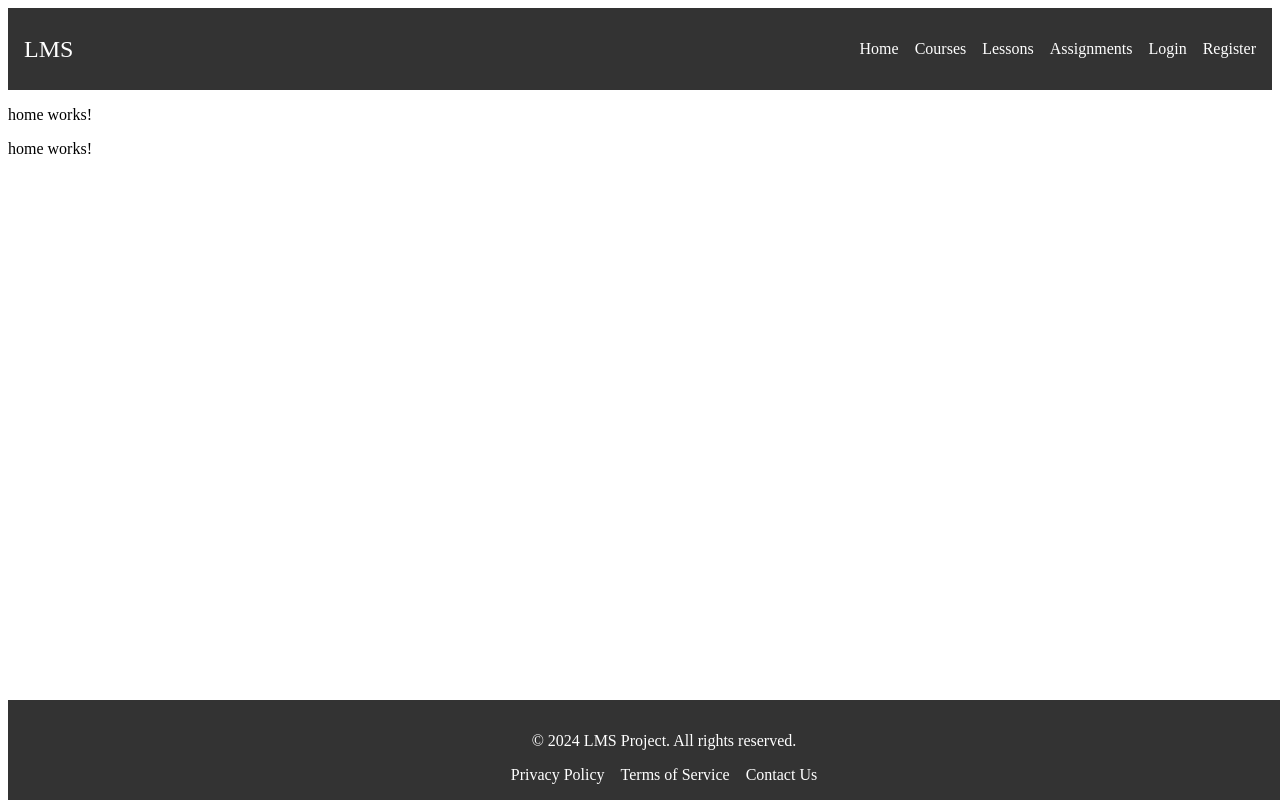
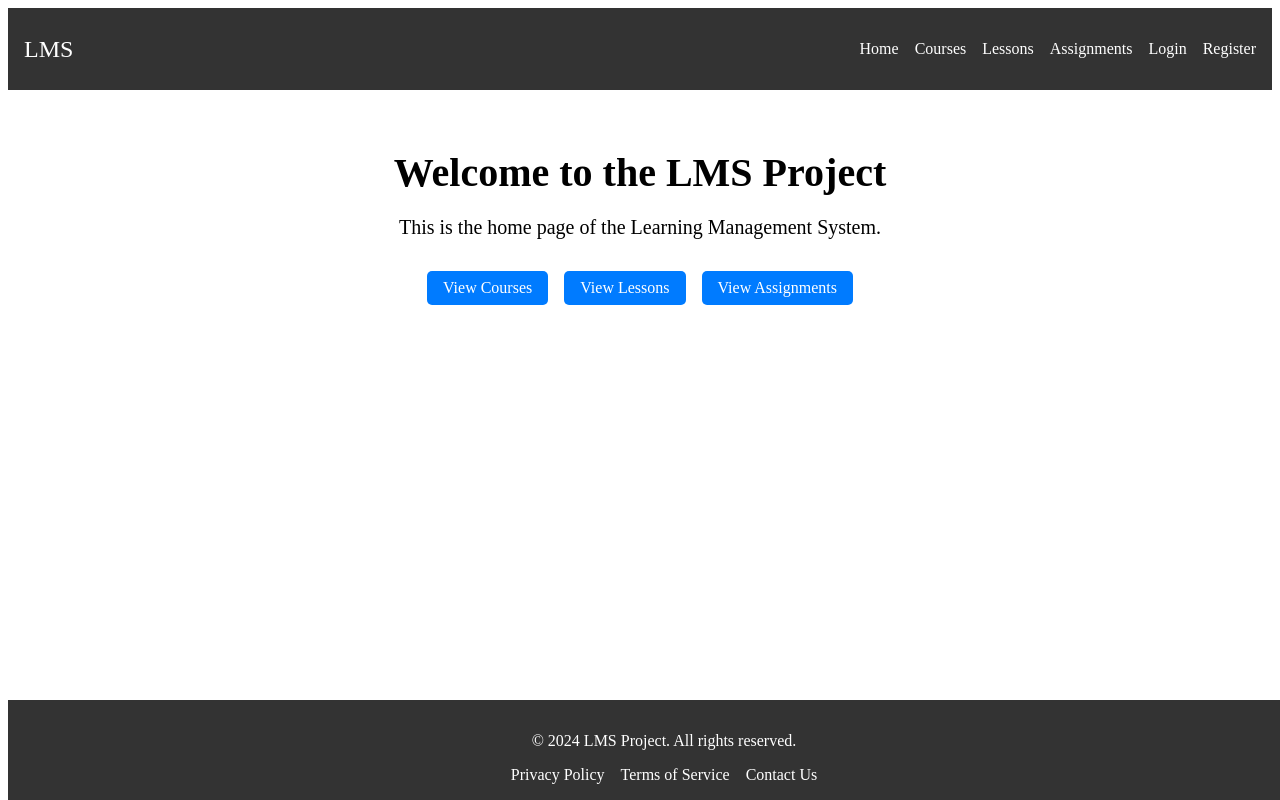
Before and after one commit to DeathwingIN/LMS-Demo, an Angular app: page /home in a window 1280 px wide. Built offline with nearby package versions, Linux system fonts and the light colour scheme.

Commit message:
inatall firebase

```diff
--- a/src/app/app.component.html
+++ b/src/app/app.component.html
@@ -1,8 +1,5 @@
 <main>
-
   <app-navbar/>
   <router-outlet></router-outlet>
-  <app-home/>
   <app-footer/>
-
 </main>
--- a/src/app/shared/components/home/home.component.html
+++ b/src/app/shared/components/home/home.component.html
@@ -1 +1,9 @@
-<p>home works!</p>
+<div class="home-container">
+  <h1>Welcome to the LMS Project</h1>
+  <p>This is the home page of the Learning Management System.</p>
+  <div class="home-links">
+    <a routerLink="/courses" class="home-link">View Courses</a>
+    <a routerLink="/lessons" class="home-link">View Lessons</a>
+    <a routerLink="/assignments" class="home-link">View Assignments</a>
+  </div>
+</div>
--- a/src/app/shared/components/home/home.component.scss
+++ b/src/app/shared/components/home/home.component.scss
@@ -0,0 +1,34 @@
+.home-container {
+  text-align: center;
+  padding: 2rem;
+}
+
+.home-container h1 {
+  font-size: 2.5rem;
+  margin-bottom: 1rem;
+}
+
+.home-container p {
+  font-size: 1.25rem;
+  margin-bottom: 2rem;
+}
+
+.home-links {
+  display: flex;
+  justify-content: center;
+  gap: 1rem;
+}
+
+.home-link {
+  display: inline-block;
+  padding: 0.5rem 1rem;
+  background-color: #007bff;
+  color: white;
+  text-decoration: none;
+  border-radius: 5px;
+  transition: background-color 0.3s;
+}
+
+.home-link:hover {
+  background-color: #0056b3;
+}
```
